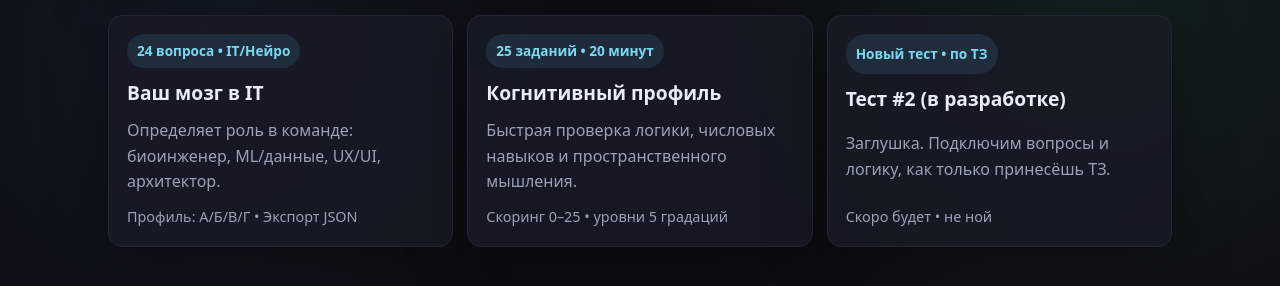
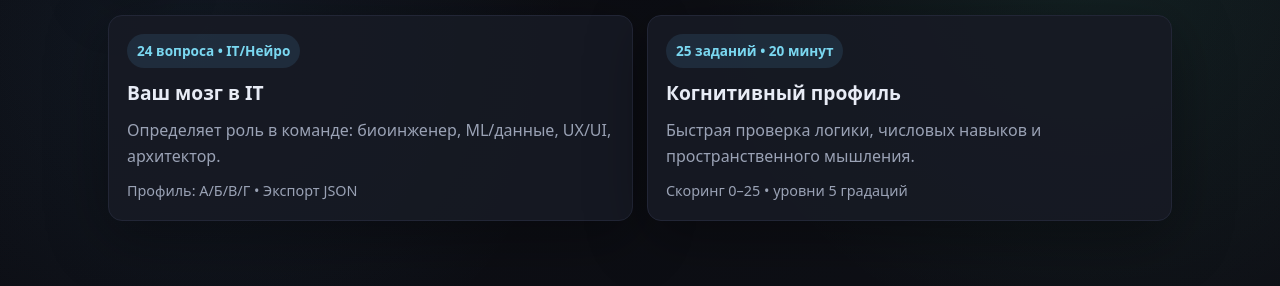
Before and after one commit to ShinozakiAichi/neurocareer-web-test, a plain HTML site: page index.html in a window 1280 px wide. Shown: the part 118-404 px from the top of the page. Drawn offline with Linux system fonts and the light colour scheme.

Commit message:
Remove placeholder test card and improve button text contrast

```diff
--- a/index.html
+++ b/index.html
@@ -114,13 +114,6 @@
         <p class="desc">Быстрая проверка логики, числовых навыков и пространственного мышления.</p>
         <div class="meta">Скоринг 0–25 • уровни 5 градаций</div>
       </a>
-
-      <a class="card" href="tests/test2/">
-        <span class="pill">Новый тест • по ТЗ</span>
-        <p class="title">Тест #2 (в разработке)</p>
-        <p class="desc">Заглушка. Подключим вопросы и логику, как только принесёшь ТЗ.</p>
-        <div class="meta">Скоро будет • не ной</div>
-      </a>
     </section>
   </div>
 </body>
```
Also changed, not shown: tests/cognitive/style.css (+2 -2 lines).
